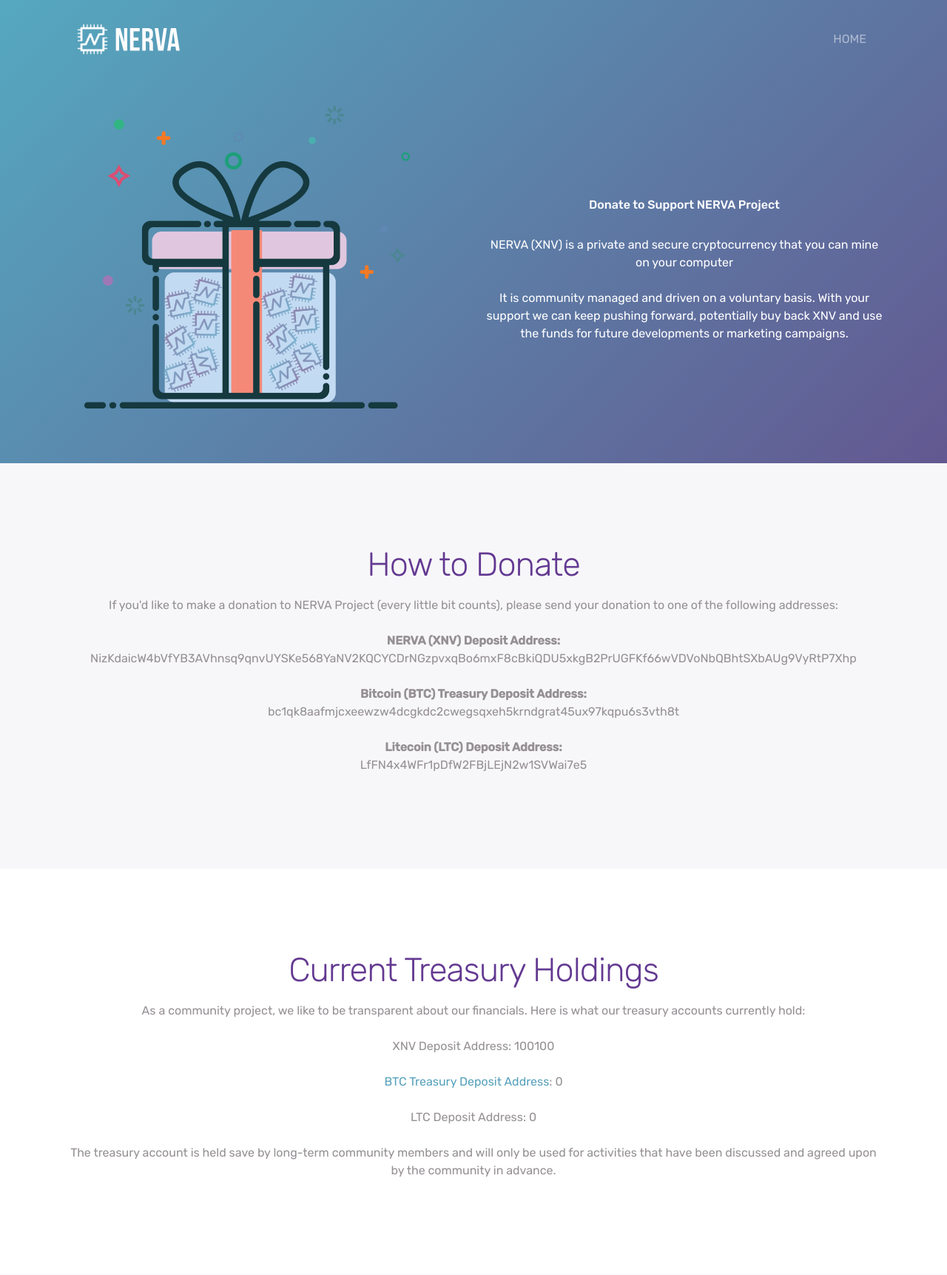
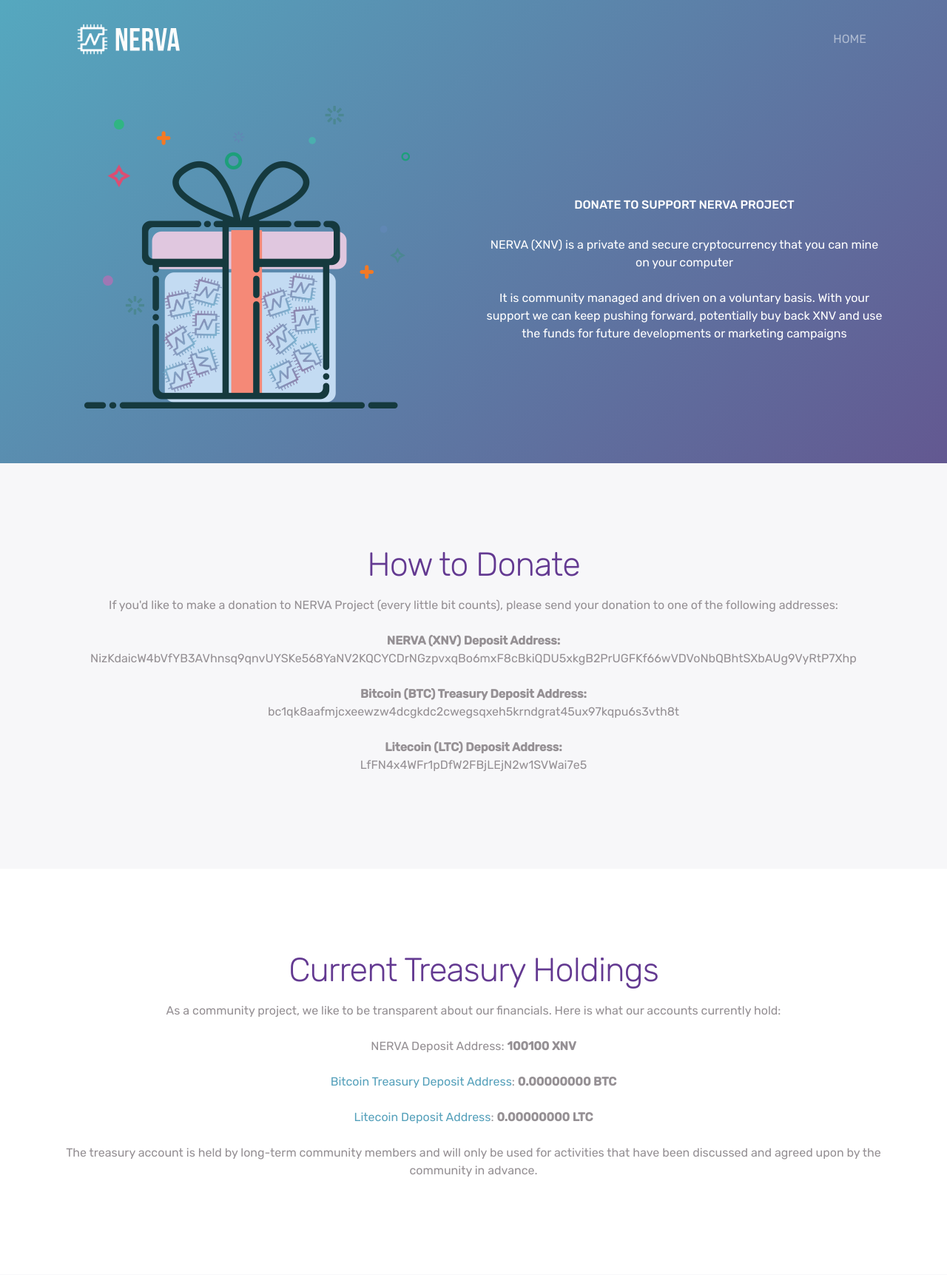
Before and after one commit to R0BC0D3R/nerva-website, a PHP site: page /donate/index.php in a window 1280 px wide. Shown: the top 1723 px of the page at 74% size. Run offline with PHP 8.4, Linux system fonts and the light colour scheme; some libraries are stand-ins or nearby versions.

Commit message:
Donate page changes

```diff
--- a/donate/index.php
+++ b/donate/index.php
@@ -25,7 +25,7 @@
         integrity="sha384-hWVjflwFxL6sNzntih27bfxkr27PmbbK/iSvJ+a4+0owXq79v+lsFkW54bOGbiDQ" crossorigin="anonymous">
     <link rel="stylesheet" href="../css/bootstrap.min.css">
     <link rel="stylesheet" href="../css/owl.carousel.min.css">
-    <link rel="shortcut icon" href="favicon.ico" type="image/x-icon"/>
+    <link rel="shortcut icon" href="../favicon.ico" type="image/x-icon"/>
     <link href="../css/style.css" rel="stylesheet">
     <!-- jQuery and Bootstrap -->
     <script src="../js/jquery-3.2.1.min.js"></script>
@@ -78,7 +78,7 @@
                     <div>
                         <div class="spacer hidden-xs"></div>
                         <h1 class="page-intro">
-                            Donate to Support NERVA Project
+                            DONATE TO SUPPORT NERVA PROJECT
                         </h1>
                         <br>
                         <p class="mb-4 white-text">
@@ -86,7 +86,7 @@
                         </p>
                         <p class="mb-4 white-text">
                             It is community managed and driven on a voluntary basis.  With your support we can keep pushing forward,
-                                potentially buy back XNV and use the funds for future developments or marketing campaigns.
+                                potentially buy back XNV and use the funds for future developments or marketing campaigns
                         </p>
                     </div>
                 </div>
@@ -131,15 +131,18 @@
 				<div class="spacer"></div>
 				<h2>Current Treasury Holdings</h2>
 				<p>
-                    As a community project, we like to be transparent about our financials. Here is what our treasury accounts currently hold:
+                    As a community project, we like to be transparent about our financials. Here is what our accounts currently hold:
                     <br /><br />
-                    XNV Deposit Address: 100100
+                    NERVA Deposit Address: <b>100100 XNV</b>
                     <br /><br />
-                    <a href="https://www.blockchain.com/btc/address/bc1qk8aafmjcxeewzw4dcgkdc2cwegsqxeh5krndgrat45ux97kqpu6s3vth8t" target="_blank">BTC Treasury Deposit Address</a>: 0
+                    <a href="https://www.blockchain.com/btc/address/bc1qk8aafmjcxeewzw4dcgkdc2cwegsqxeh5krndgrat45ux97kqpu6s3vth8t" target="_blank">
+                        Bitcoin Treasury Deposit Address</a>: <b>0.00000000 BTC</b>
                     <br /><br />
-                    LTC Deposit Address: 0
+                    <a href="https://litecoinblockexplorer.net/address/LfFN4x4WFr1pDfW2FBjLEjN2w1SVWai7e5" target="_blank">
+                        Litecoin  Deposit Address</a>: <b>0.00000000 LTC</b>
                     <br /><br />
-                    The treasury account is held save by long-term community members and will only be used for activities that have been discussed and agreed upon by the community in advance.
+                    The treasury account is held by long-term community members and will only be used for activities that have been discussed and agreed upon
+                    by the community in advance.
 				</p>
 			</div>
 	    </div>
@@ -154,22 +157,28 @@
 				<div class="spacer"></div>
 				<h2>January 2022 Meme Giveaway Campaign</h2>
 				<p>
-                    As a fun little experiment, we are giving away NFTs of some of our phantastic NERVA memes to the 10 community members who make the highest donations <b>between 20 January and 19 February 2022</b>.
+                    As a fun little experiment, we are giving away NFTs of some of our phantastic NERVA memes to the 10 community members who make the highest
+                    donations <b>between 20 January and 5 February 2022</b>.
                     <br /><br />
-                    Have a look at our collectibles up for grabs on OpenSea: [link, tbd]
+                    Have a look at our collectibles up for grabs on OpenSea:
+                        <a href="https://opensea.io/collection/nerva-xnv-cryptocurrency-collectibles" target="_blank">NERVA Collectibles</a>
                     <br /><br />
                     In order to qualify, just make your donation and send a DM to the account who made the respective announcement on Discord, Twitter or Reddit.
-                    Don't forget to state the amount you sent and provide transaction details (just give us the exact date and time in case you don't have a transaction hash).
-                    The top 10 contributors will be notified after 19 February 2022 and will be able to pick their NFT in descending order of their contribution (i.e. winner #1 choses first).
-                    Note: All NFTs are set up on the Polygon blockchain, so there will be no fees for receiving them.
+                    Don't forget to provide exact amount you sent, date, time and transaction hash if available.
+                    You can donate multiple times during this giveaway period and we will combine your total $ value.
+                    <br /><br />
+                    The top 10 contributors in $ value at the end of giveaway period will be notified and will be able to pick their NFT in descending order
+                    of their contribution (i.e. winner #1 choses first).
+                    <br /><br />
+                    <b>All NFTs are set up on the Polygon blockchain, so there will be no fees for receiving them.</b>
                     <br /><br />
                     See our announcements on:
                     <br />
-                    Discord: [link]
+                    <a href="https://discord.gg/ufysfvcFwe" target="_blank">Discord</a>
                     <br />
-                    Twitter: [link]
+                    <a href="https://twitter.com/NervaCurrency" target="_blank">Twitter</a>
                     <br />
-                    Reddit: [link]
+                    <a href="https://www.reddit.com/r/nerva/new/" target="_blank">Reddit</a>
 				</p>
 			</div>
 	    </div>
```
